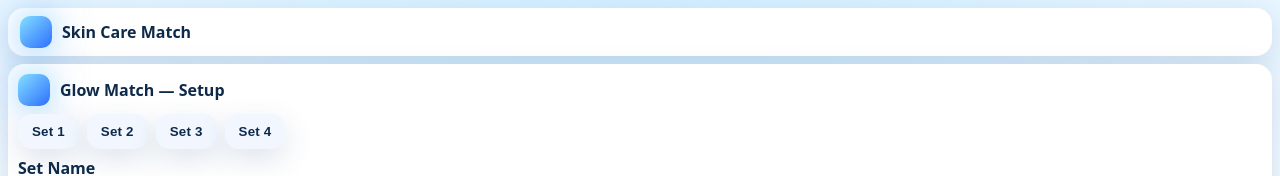
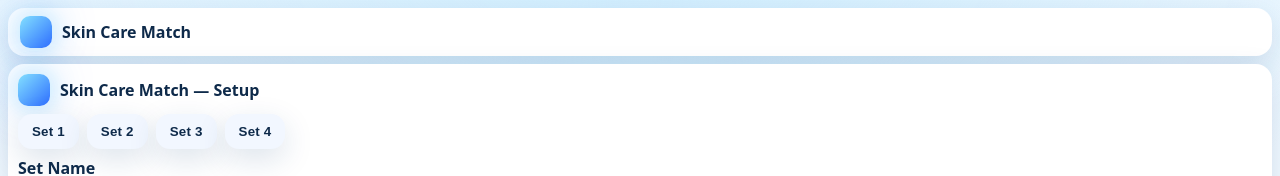
Before and after one commit to sim1clstl/glow, a Next.js app: page / in a window 1280 px wide. Shown: the top 176 px of the page. Built offline with nearby package versions, Linux system fonts and the light colour scheme.

Commit message:
Update SetupPanel.js

```diff
--- a/components/SetupPanel.js
+++ b/components/SetupPanel.js
@@ -47,7 +47,7 @@ export default function SetupPanel({ onStart }){
   return (
     <div className="setup">
       <div style={{display:'flex',alignItems:'center',gap:10, marginBottom:8}}>
-        <div className="logo" /><div style={{fontWeight:800}}>Glow Match — Setup</div>
+        <div className="logo" /><div style={{fontWeight:800}}>Skin Care Match — Setup</div>
       </div>
 
       <div className="setTabs">
```
